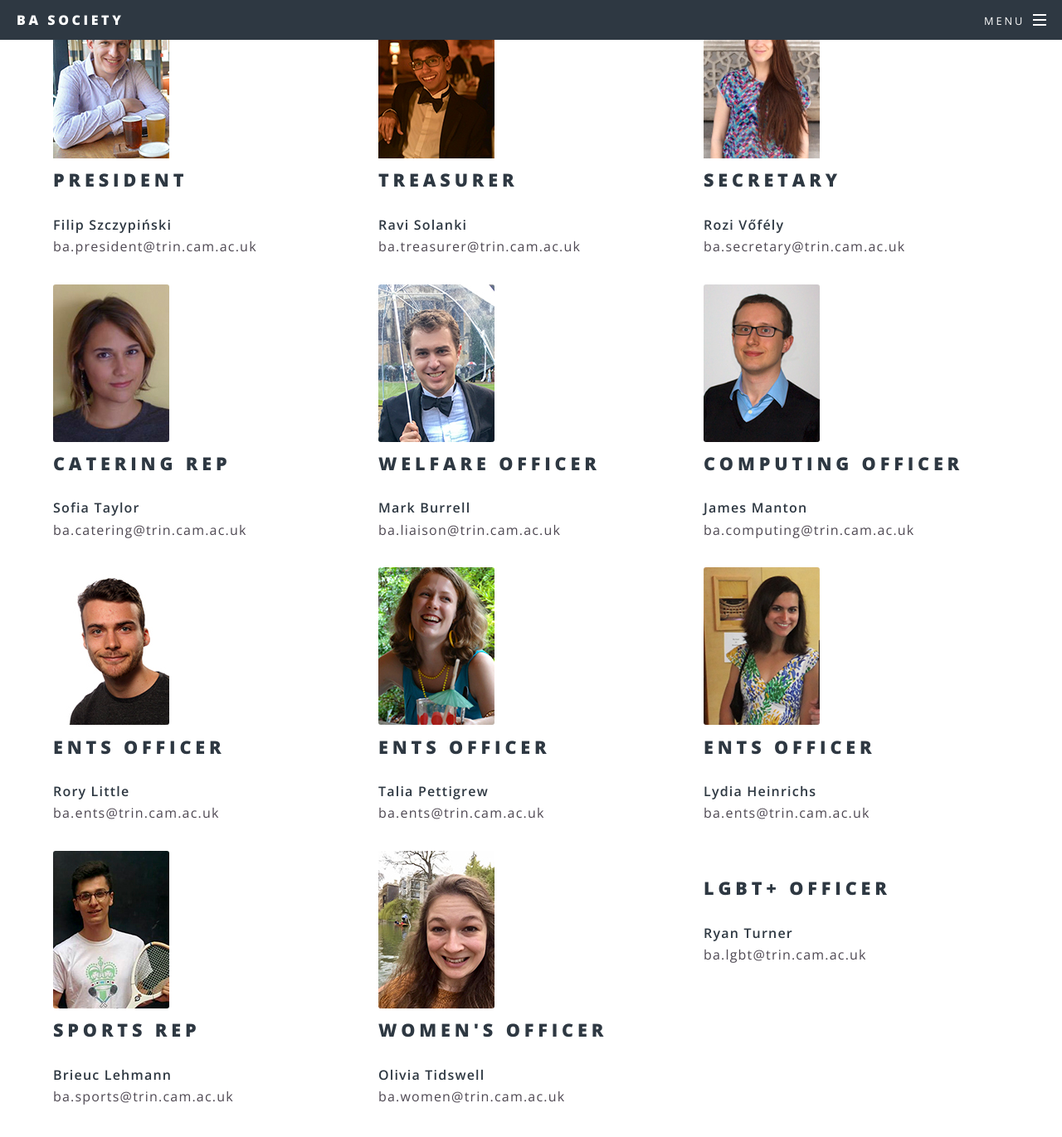
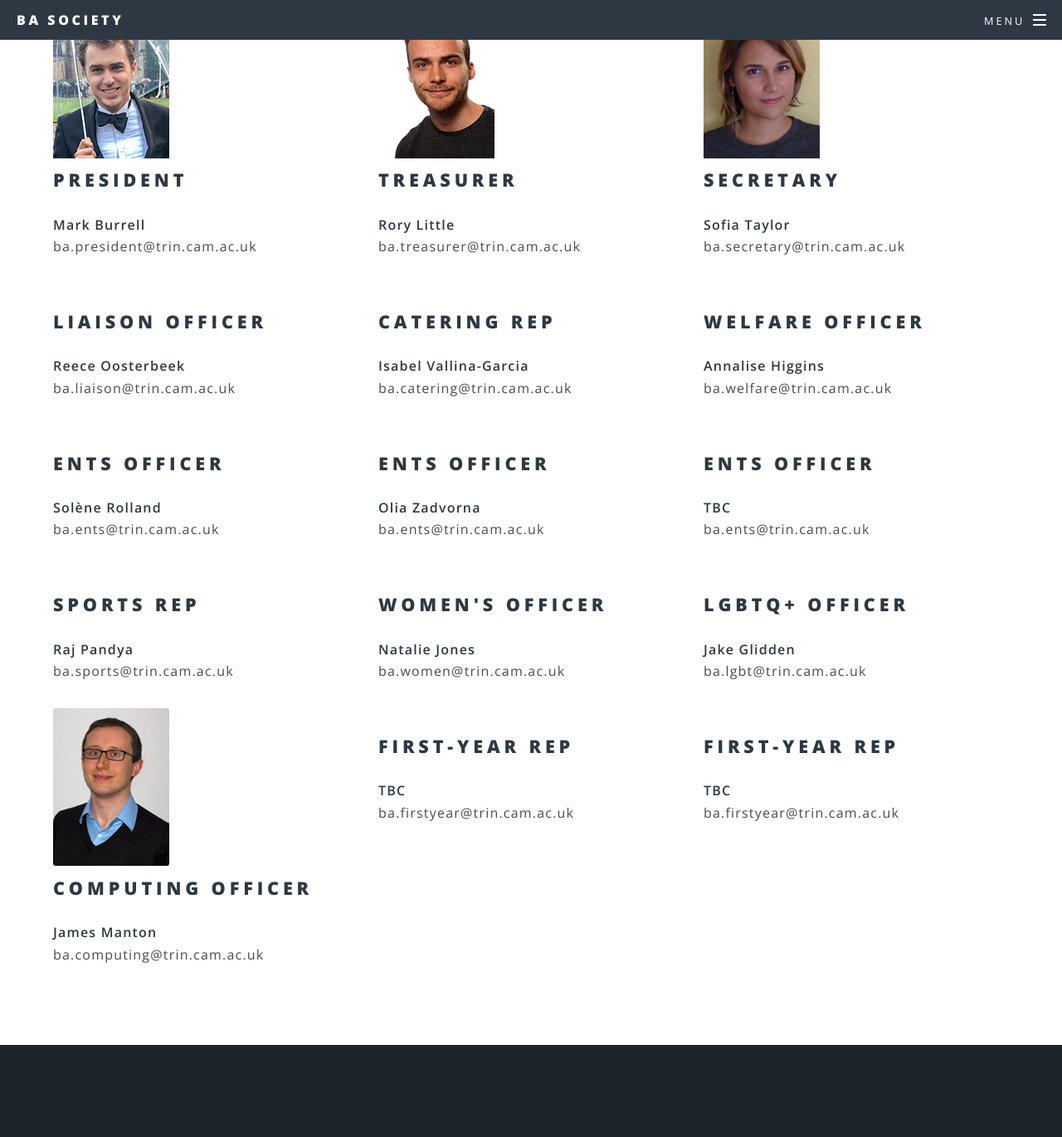
Before and after one commit to TrinityBASociety/trinitybasociety.github.io, a Jekyll site: the page built from committee/index.html, in a window 1280 px wide and 1400 px high, scrolled down 448 px. Shown: the top 1371 px of the window at 83% size. Built offline with Jekyll 4.4.1, drawn with Linux system fonts in a browser that asks for light colours; some of the changed text lies outside the part shown.

Commit message:
Update committee members

```diff
--- a/committee/index.html
+++ b/committee/index.html
@@ -8,23 +8,23 @@ order: 2
 
 <div class="row">
 	<div class="4u 12u$(medium)">
-			<div><img src="/images/committee/filip.jpg" alt="" /></div><div class="content">
+			<div><img src="/images/committee/mark.jpg" alt="" /></div><div class="content">
 				<h2>President</h2>
-				<b>Filip Szczypiński</b>
+				<b>Mark Burrell</b>
 				<p>ba.president@trin.cam.ac.uk</p>
 			</div>
 	</div>
 	<div class="4u 12u$(medium)">
-			<div><img src="/images/committee/ravi.jpg" alt="" /></div><div class="content">
+			<div><img src="/images/committee/rory.jpg" alt="" /></div><div class="content">
 				<h2>Treasurer</h2>
-				<b>Ravi Solanki</b>
+				<b>Rory Little</b>
 				<p>ba.treasurer@trin.cam.ac.uk</p>
 			</div>
 	</div>
 	<div class="4u 12u$(medium)">
-			<div><img src="/images/committee/rozi.jpg" alt="" /></div><div class="content">
+			<div><img src="/images/committee/sofia.jpg" alt="" /></div><div class="content">
 				<h2>Secretary</h2>
-				<b>Rozi Vőfély</b>
+				<b>Sofia Taylor</b>
 				<p>ba.secretary@trin.cam.ac.uk</p>
 			</div>
 	</div>
@@ -32,19 +32,77 @@ order: 2
 
 <div class="row">
 	<div class="4u 12u$(medium)">
-			<div class="image"><img src="/images/committee/sofia.jpg" alt="" /></div><div class="content">
+			<div><img src="" alt="" /></div><div class="content">
+				<h2>Liaison Officer</h2>
+				<b>Reece Oosterbeek</b>
+				<p>ba.liaison@trin.cam.ac.uk</p>
+			</div>
+	</div>
+	<div class="4u 12u$(medium)">
+			<div class="image"><img src="" alt="" /></div><div class="content">
 				<h2>Catering Rep</h2>
-				<b>Sofia Taylor</b>
+				<b>Isabel Vallina-Garcia</b>
 				<p>ba.catering@trin.cam.ac.uk</p>
 			</div>
 	</div>
 	<div class="4u 12u$(medium)">
-			<div class="image"><img src="/images/committee/mark.jpg" alt="" /></div><div class="content">
+			<div class="image"><img src="" alt="" /></div><div class="content">
 				<h2>Welfare Officer</h2>
-				<b>Mark Burrell</b>
-				<p>ba.liaison@trin.cam.ac.uk</p>
+				<b>Annalise Higgins</b>
+				<p>ba.welfare@trin.cam.ac.uk</p>
 			</div>
 	</div>
+</div>
+
+<div class="row">
+	<div class="4u 12u$(medium)">
+			<div class="image"><img src="" alt="" /></div><div class="content">
+				<h2>Ents Officer</h2>
+				<b>Solène Rolland</b>
+				<p>ba.ents@trin.cam.ac.uk</p>
+			</div>
+	</div>
+	<div class="4u 12u$(medium)">
+			<div class="image"><img src="" alt="" /></div><div class="content">
+				<h2>Ents Officer</h2>
+				<b>Olia Zadvorna</b>
+				<p>ba.ents@trin.cam.ac.uk</p>
+			</div>
+	</div>
+	<div class="4u 12u$(medium)">
+			<div class="image"><img src="" alt="" /></div><div class="content">
+				<h2>Ents Officer</h2>
+				<b>TBC</b>
+				<p>ba.ents@trin.cam.ac.uk</p>
+			</div>
+	</div>
+</div>
+
+<div class="row">
+	<div class="4u 12u$(medium)">
+			<div class="image"><img src="" alt="" /></div><div class="content">
+				<h2>Sports Rep</h2>
+				<b>Raj Pandya</b>
+				<p>ba.sports@trin.cam.ac.uk</p>
+			</div>
+	</div>
+	<div class="4u 12u$(medium)">
+			<div class="image"><img src="" alt="" /></div><div class="content">
+				<h2>Women's Officer</h2>
+				<b>Natalie Jones</b>
+				<p>ba.women@trin.cam.ac.uk</p>
+			</div>
+	</div>
+	<div class="4u 12u$(medium)">
+			<div class="image"></div><div class="content">
+				<h2>LGBTQ+ Officer</h2>
+				<b>Jake Glidden</b>
+				<p>ba.lgbt@trin.cam.ac.uk</p>
+			</div>
+	</div>
+</div>
+
+<div class="row">
 	<div class="4u 12u$(medium)">
 			<div class="image"><img src="/images/committee/james.jpg" alt="" /></div><div class="content">
 				<h2>Computing Officer</h2>
@@ -52,68 +110,17 @@ order: 2
 				<p>ba.computing@trin.cam.ac.uk</p>
 			</div>
 	</div>
-</div>
-
-<div class="row">
-	<div class="4u 12u$(medium)">
-			<div class="image"><img src="/images/committee/rory.jpg" alt="" /></div><div class="content">
-				<h2>Ents Officer</h2>
-				<b>Rory Little</b>
-				<p>ba.ents@trin.cam.ac.uk</p>
-			</div>
-	</div>
-	<div class="4u 12u$(medium)">
-			<div class="image"><img src="/images/committee/talia.jpg" alt="" /></div><div class="content">
-				<h2>Ents Officer</h2>
-				<b>Talia Pettigrew</b>
-				<p>ba.ents@trin.cam.ac.uk</p>
-			</div>
-	</div>
-	<div class="4u 12u$(medium)">
-			<div class="image"><img src="/images/committee/lydia.jpg" alt="" /></div><div class="content">
-				<h2>Ents Officer</h2>
-				<b>Lydia Heinrichs</b>
-				<p>ba.ents@trin.cam.ac.uk</p>
-			</div>
-	</div>
-</div>
-
-<div class="row">
-	<div class="4u 12u$(medium)">
-			<div class="image"><img src="/images/committee/brieuc.jpg" alt="" /></div><div class="content">
-				<h2>Sports Rep</h2>
-				<b>Brieuc Lehmann</b>
-				<p>ba.sports@trin.cam.ac.uk</p>
-			</div>
-	</div>
-	<div class="4u 12u$(medium)">
-			<div class="image"><img src="/images/committee/olivia.jpg" alt="" /></div><div class="content">
-				<h2>Women's Officer</h2>
-				<b>Olivia Tidswell</b>
-				<p>ba.women@trin.cam.ac.uk</p>
-			</div>
-	</div>
-	<div class="4u 12u$(medium)">
-			<div class="image"></div><div class="content">
-				<h2>LGBT+ Officer</h2>
-				<b>Ryan Turner</b>
-				<p>ba.lgbt@trin.cam.ac.uk</p>
-			</div>
-	</div>
-</div>
-
-<div class="row">
 	<div class="4u 12u$(medium)">
 			<div class="image"></div><div class="content">
 				<h2>First-year Rep</h2>
-				<b>Olia Zadvorna</b>
+				<b>TBC</b>
 				<p>ba.firstyear@trin.cam.ac.uk</p>
 			</div>
 	</div>
 	<div class="4u 12u$(medium)">
 			<div class="image"></div><div class="content">
 				<h2>First-year Rep</h2>
-				<b>Eszter Pos</b>
+				<b>TBC</b>
 				<p>ba.firstyear@trin.cam.ac.uk</p>
 			</div>
 	</div>
```
